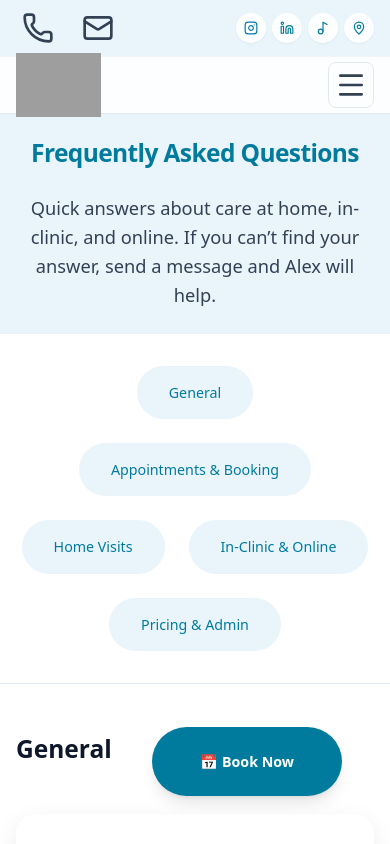
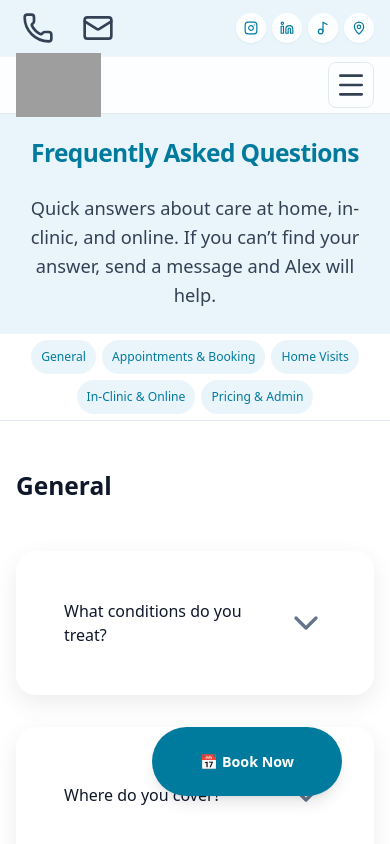
Before and after one commit to askalexphysiotherapy/askalex-physiotherapy-site, a Next.js app: page /faq in a window 390 px wide. Shown: the top 844 px of the page. Built offline with nearby package versions, Linux system fonts and the light colour scheme; grey boxes are pictures that could not be loaded.

Commit message:
change pills on FAQ page

```diff
--- /dev/null
+++ b/app/faq/layout.tsx
@@ -0,0 +1,11 @@
+import type { Metadata } from "next";
+import { site } from "@/lib/content";
+
+export const metadata: Metadata = {
+	title: "FAQ",
+	description: site.faq.intro
+};
+
+export default function FAQLayout({ children }: { children: React.ReactNode }) {
+	return <>{children}</>;
+}
--- a/app/faq/page.tsx
+++ b/app/faq/page.tsx
@@ -1,3 +1,6 @@
+"use client";
+
+import { useState, useEffect } from "react";
 import Link from "next/link";
 import { site } from "@/lib/content";
 import { Container } from "@/components/Container";
@@ -6,11 +9,6 @@ import { Accordion } from "@/components/Accordion";
 import { Chip } from "@/components/Chip";
 import { Reveal } from "@/components/Reveal";
 import { PageHero } from "@/components/PageHero";
-
-export const metadata = {
-	title: "FAQ",
-	description: site.faq.intro
-};
 
 function FAQJsonLd() {
 	const { faq } = site;
@@ -37,6 +35,49 @@ function FAQJsonLd() {
 
 export default function FAQPage() {
 	const { faq } = site;
+	const [isVisible, setIsVisible] = useState(true);
+	const [lastScrollY, setLastScrollY] = useState(0);
+	const [isMobile, setIsMobile] = useState(false);
+
+	// Detect mobile on mount and resize
+	useEffect(() => {
+		if (typeof window === "undefined") return;
+
+		const checkMobile = () => {
+			setIsMobile(window.innerWidth < 768); // md breakpoint
+		};
+
+		checkMobile();
+		window.addEventListener("resize", checkMobile);
+		return () => window.removeEventListener("resize", checkMobile);
+	}, []);
+
+	// Scroll detection - only active on mobile
+	useEffect(() => {
+		if (typeof window === "undefined" || !isMobile) {
+			// On desktop, always visible
+			setIsVisible(true);
+			return;
+		}
+
+		const handleScroll = () => {
+			const currentScrollY = window.scrollY;
+			const scrollThreshold = 100; // Show nav when near top
+
+			// Always show when near top of page
+			if (currentScrollY < scrollThreshold) {
+				setIsVisible(true);
+			} else {
+				// Hide when scrolling down, show when scrolling up
+				setIsVisible(currentScrollY < lastScrollY);
+			}
+
+			setLastScrollY(currentScrollY);
+		};
+
+		window.addEventListener("scroll", handleScroll, { passive: true });
+		return () => window.removeEventListener("scroll", handleScroll);
+	}, [lastScrollY, isMobile]);
 
 	return (
 		<>
@@ -49,11 +90,19 @@ export default function FAQPage() {
 			/>
 
 			{/* Jump Navigation */}
-			<section className="bg-white py-4 sticky top-16 z-40 border-b border-slate-200">
+			<section
+				className={`bg-white py-1.5 md:py-4 border-b border-slate-200 z-40 transition-transform duration-200 ease-out md:sticky md:top-16 ${
+					isVisible ? "translate-y-0" : "-translate-y-full md:translate-y-0"
+				}`}
+			>
 				<Container>
-					<div className="flex flex-wrap items-center justify-center gap-3">
+					<div className="flex flex-wrap items-center justify-center gap-1.5 md:gap-3">
 						{faq.nav.map((item, idx) => (
-							<Chip key={idx} href={item.href}>
+							<Chip
+								key={idx}
+								href={item.href}
+								className="px-2.5 py-1 text-xs md:px-4 md:py-2 md:text-sm"
+							>
 								{item.label}
 							</Chip>
 						))}
```
